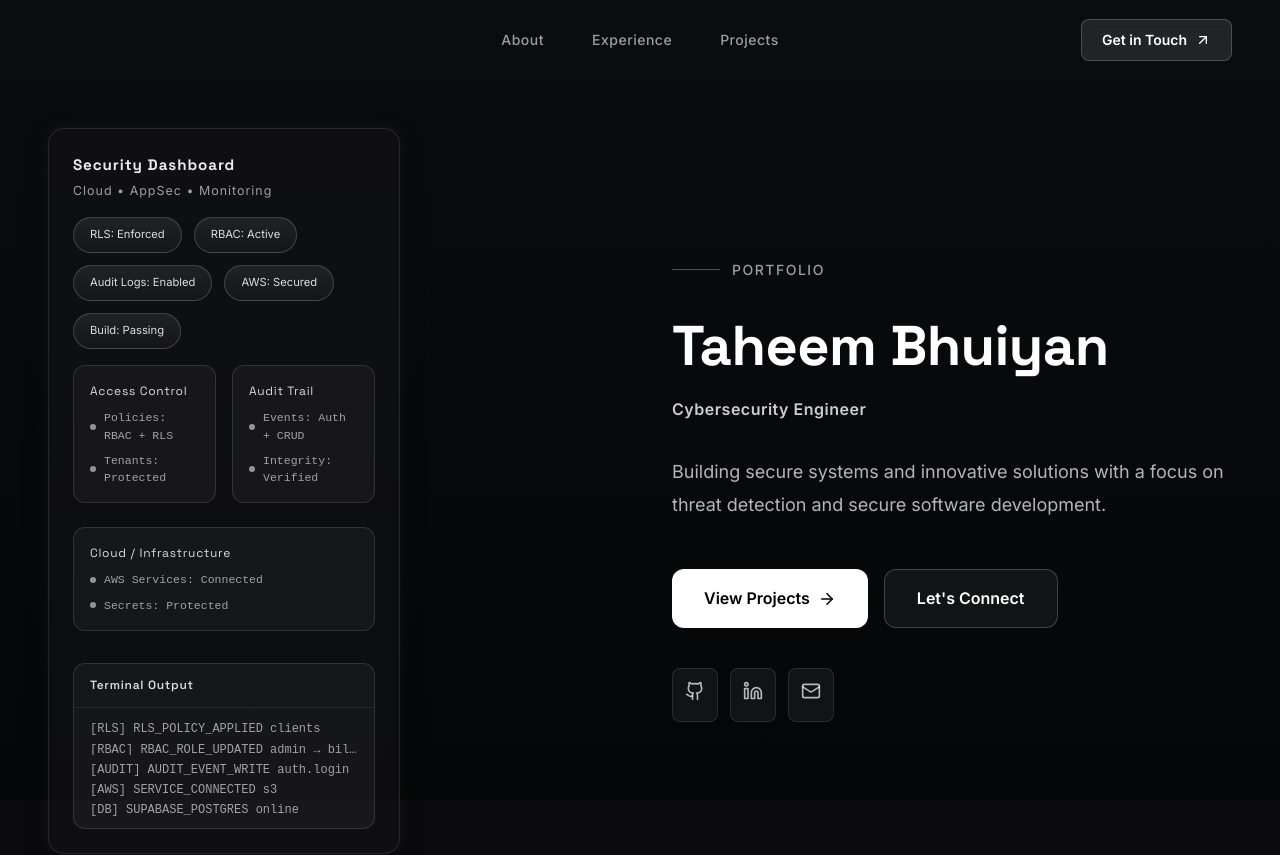
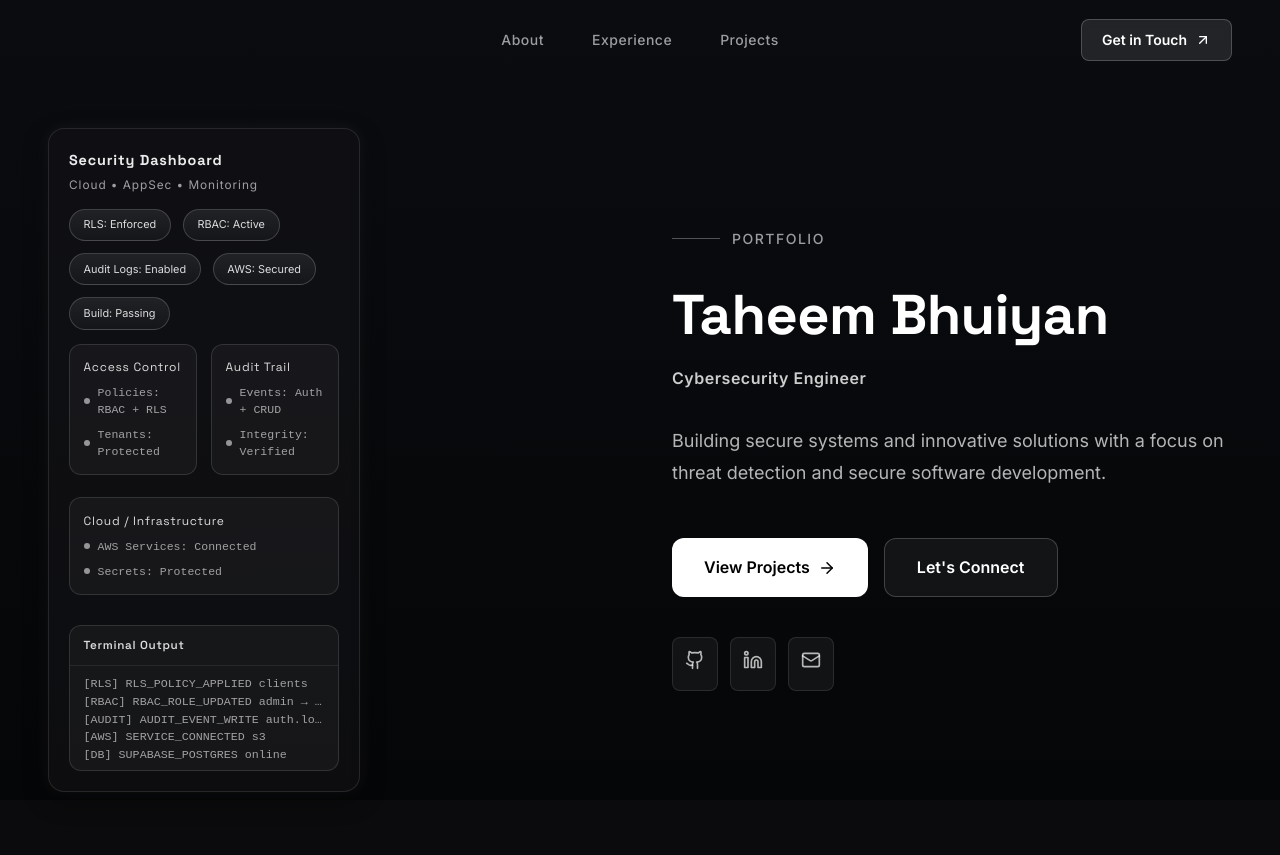
Before and after one commit to tbhuiyan625/Portfolio, a React (Create React App) app: page / in a window 1280 px wide. Shown: the top 855 px of the page. Built offline with nearby package versions, Linux system fonts and the light colour scheme.

Commit message:
Scale down Security Dashboard card by ~12%: reduce width, padding, typography proportionally

```diff
--- a/src/components/SecurityDashboardCard.css
+++ b/src/components/SecurityDashboardCard.css
@@ -13,23 +13,23 @@
 
 .security-card__inner {
   position: relative;
-  padding: 1.5rem; /* 24px - consistent card padding */
+  padding: 1.25rem; /* 20px - reduced from 24px */
   display: flex;
   flex-direction: column;
-  gap: 1rem; /* 16px - consistent section spacing */
+  gap: 0.875rem; /* 14px - reduced from 16px */
 }
 
 .security-card__header {
   font-family: var(--font-display);
   font-weight: 700;
   letter-spacing: 0.06em;
-  font-size: 0.95rem;
+  font-size: 0.9rem; /* reduced from 0.95rem */
   color: rgba(255, 255, 255, 0.92);
 }
 
 .security-card__subtitle {
   margin-top: 0;
-  font-size: 0.78rem;
+  font-size: 0.74rem; /* reduced from 0.78rem */
   color: rgba(255, 255, 255, 0.6);
   letter-spacing: 0.08em;
 }
@@ -44,7 +44,7 @@
 .security-card__grid {
   display: grid;
   grid-template-columns: repeat(2, 1fr);
-  gap: 1rem; /* 16px - consistent section spacing */
+  gap: 0.875rem; /* reduced from 1rem */
 }
 
 /* Mini panel cards */
@@ -52,10 +52,10 @@
   border: 1px solid rgba(255, 255, 255, 0.12);
   border-radius: 0.75rem;
   background: rgba(255, 255, 255, 0.04);
-  padding: 1rem; /* 16px - consistent with card padding scale */
+  padding: 0.85rem; /* reduced from 1rem */
   display: flex;
   flex-direction: column;
-  gap: 0.5rem; /* 8px - consistent small spacing */
+  gap: 0.4rem; /* reduced from 0.5rem */
 }
 
 .security-panel__title {
@@ -103,9 +103,9 @@
 }
 
 .security-chip {
-  font-size: 0.7rem;
+  font-size: 0.68rem; /* reduced from 0.7rem */
   color: rgba(255, 255, 255, 0.85);
-  padding: 0.5rem 1rem; /* py-2 px-4 equivalent - consistent chip padding */
+  padding: 0.4rem 0.85rem; /* reduced from 0.5rem 1rem */
   border-radius: 9999px;
   border: 1px solid rgba(255, 255, 255, 0.18);
   background: linear-gradient(180deg, rgba(255, 255, 255, 0.08), rgba(255, 255, 255, 0.03));
@@ -129,10 +129,10 @@
 
 .security-code-panel__header {
   font-family: var(--font-display);
-  font-size: 0.75rem;
+  font-size: 0.73rem; /* reduced from 0.75rem */
   color: rgba(255, 255, 255, 0.85);
   letter-spacing: 0.06em;
-  padding: 0.75rem 1rem; /* py-3 px-4 */
+  padding: 0.65rem 0.85rem; /* reduced from 0.75rem 1rem */
   font-weight: 600;
 }
 
@@ -145,20 +145,20 @@
 .security-code-panel__content {
   display: flex;
   flex-direction: column;
-  gap: 0.35rem; /* tight line spacing */
-  padding: 0.75rem 1rem; /* py-3 px-4 */
-  max-height: 7.5rem; /* ~120px - fixed compact height */
+  gap: 0.3rem; /* reduced from 0.35rem */
+  padding: 0.65rem 0.85rem; /* reduced from 0.75rem 1rem */
+  max-height: 6.5rem; /* reduced from 7.5rem (~104px) */
   overflow: hidden; /* clean crop */
 }
 
 .security-code-panel__line {
   font-family: var(--font-mono);
-  font-size: 0.75rem; /* text-xs - small readable monospace */
+  font-size: 0.73rem; /* reduced from 0.75rem */
   color: rgba(255, 255, 255, 0.6);
   white-space: nowrap;
   overflow: hidden;
   text-overflow: ellipsis;
-  line-height: 1.5; /* leading-relaxed */
+  line-height: 1.4; /* reduced from 1.5 */
 }
 
 /* Cursor blink at end of last line */
@@ -206,11 +206,11 @@
 
 /* Size variants */
 .security-card--hero {
-  width: 22rem;
+  width: 19.5rem; /* reduced from 22rem (~312px) */
   max-width: 90vw;
 }
 .security-card--compact {
-  width: 11rem;
+  width: 10rem; /* reduced from 11rem */
 }
 
 .security-card--compact .security-card__inner {
@@ -219,23 +219,23 @@
 }
 
 .security-card--compact .security-card__header {
-  font-size: 0.65rem;
+  font-size: 0.62rem; /* reduced from 0.65rem */
 }
 
 .security-card--compact .security-card__logline {
-  font-size: 0.68rem;
+  font-size: 0.65rem; /* reduced from 0.68rem */
 }
 
 .security-card--compact .security-chip {
-  font-size: 0.65rem;
-  padding: 0.35rem 0.75rem;
+  font-size: 0.63rem; /* reduced from 0.65rem */
+  padding: 0.3rem 0.7rem; /* reduced from 0.35rem 0.75rem */
 }
 
 /* Responsive adjustments for mobile */
 @media (max-width: 640px) {
   .security-card__grid {
     grid-template-columns: 1fr;
-    gap: 1rem;
+    gap: 0.875rem;
   }
 
   .security-card--hero {
@@ -243,8 +243,8 @@
   }
 
   .security-code-panel__content {
-    max-height: 6rem; /* Reduce visible lines on mobile */
-    gap: 0.3rem;
+    max-height: 5.5rem; /* Reduce visible lines on mobile */
+    gap: 0.25rem;
   }
 
   .security-code-panel__line {
```
